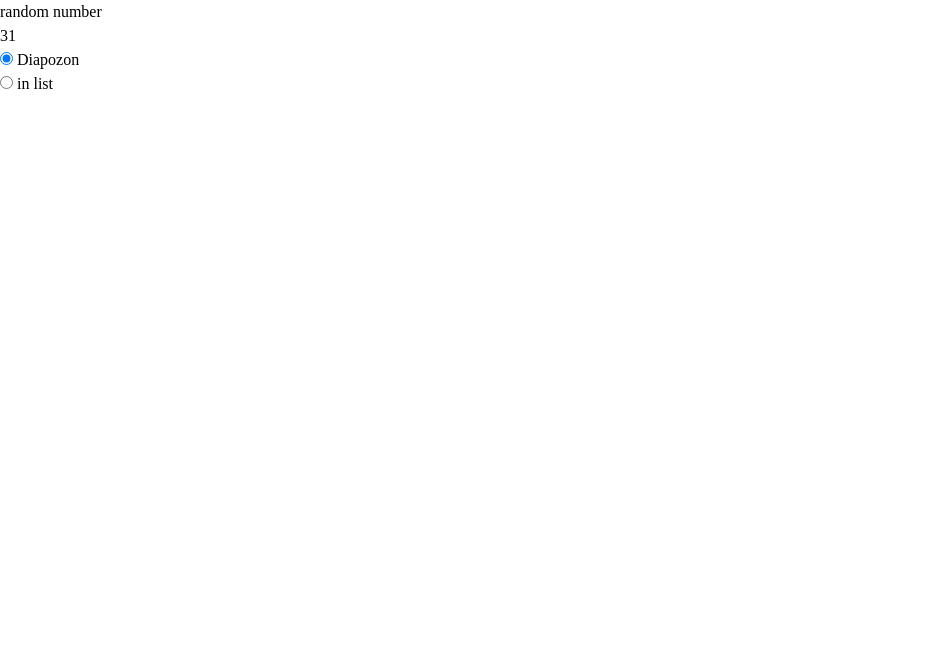
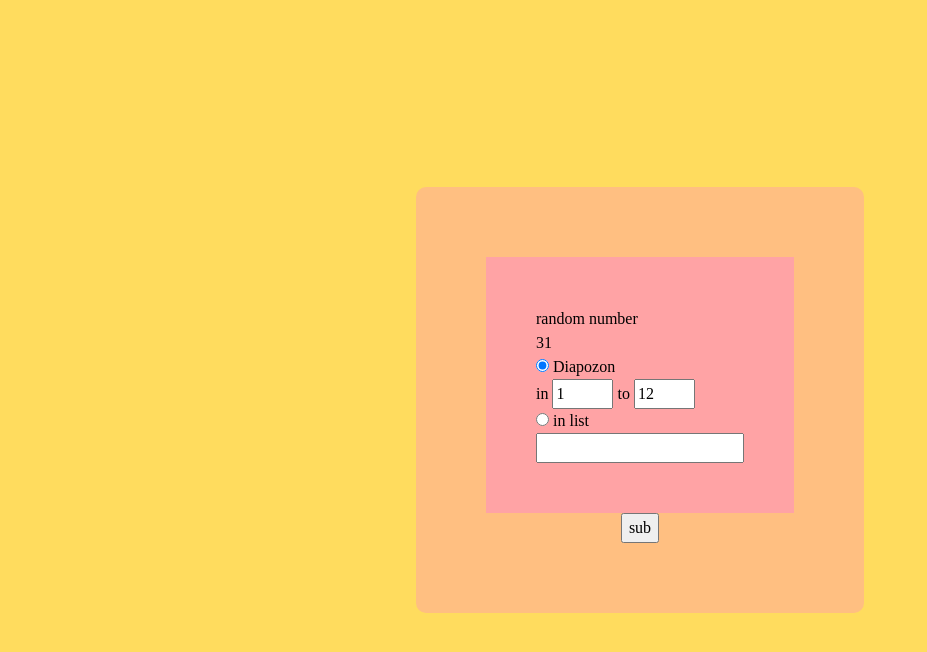
Before and after one commit to Andriikryl/random-number-generator, a plain HTML site: page index.html in a window 1280 px wide. Shown: the whole page, without its empty margins (0-927 px from the left). Drawn offline with Linux system fonts and the light colour scheme.

Commit message:
feat[style-basic]

```diff
--- a/index.html
+++ b/index.html
@@ -11,19 +11,39 @@
     <div class="number-generator">
       <div class="container">
         <div id="random">random number</div>
-        <div class="number">31</div>
-      </div>
-      <div class="parameters">
+        <div class="number js-number">31</div>
+
+        <div class="parameters js-parameters">
           <div class="radio">
             <div class="parameter">
               <input
                 type="radio"
-              id="range-input"
+                id="range-input js-range-input"
                 class="radion-input js-range-input"
                 name="parameter"
                 checked="checked"
               />
               <label for="range-input" class="radio__lable">Diapozon</label>
+            </div>
+            <div class="range">
+              <span>in</span>
+              <input
+                type="number"
+                min="1"
+                max="30"
+                step="1"
+                class="min-number js-min-number"
+                value="1"
+              />
+              <span>to</span>
+              <input
+                type="number"
+                min="1"
+                max="30"
+                step="1"
+                class="max-number js-max-number"
+                value="12"
+              />
             </div>
 
             <div class="parameter">
@@ -35,8 +55,11 @@
               />
               <label for="list-input" class="radio__lable">in list</label>
             </div>
+            <input class="list-numbers js-list-numbers" />
           </div>
         </div>
+      </div>
+      <button class="js-btn">sub</button>
     </div>
 
     <script src="js/app.js"></script>
--- a/js/app.js
+++ b/js/app.js
@@ -0,0 +1,22 @@
+const number = document.querySelector(".js-");
+const parameters = document.querySelector(".js-parameters");
+const rangeInput = document.querySelector(".js-range-input");
+const minNumber = document.querySelector(".js-min-number");
+const maxNumber = document.querySelector(".js-max-number");
+const listInput = document.querySelector(".js-list-input");
+const listNumbers = document.querySelector(".js-list-numbers");
+const btn = document.querySelector(".js-btn");
+
+parameters.addEventListener("change", () => {
+  if (listInput.checked) {
+    listNumbers.style.opacity = "1";
+  } else {
+    listNumbers.style.opacity = "0";
+  }
+});
+
+listNumbers.addEventListener("input", (e) => {
+  e.target.value = e.target.value.replace(/[^\s\d]/g, "");
+});
+
+listNumbers.addEventListener("click", (e) => {});
--- a/styles/style.css
+++ b/styles/style.css
@@ -25,3 +25,29 @@
   #root, #__next {
     isolation: isolate;
   }
+
+  body{
+    background-color: #ffdc5e;
+    display: flex;
+    align-items: center;
+    justify-content: center;
+  }
+
+  .number-generator{
+    display: flex;
+    justify-content: center;
+    align-items: center;
+    flex-direction: column;
+    background-color: #ffbf81;
+    padding: 70px;
+    border-radius: 10px;
+  }
+
+  .container{
+    padding: 50px;
+    background-color: #ffa3a5;
+  }
+
+  .list-numbers{
+    opacity: 1;
+  }
```
Lines whose indentation alone changed are shown as unchanged.
